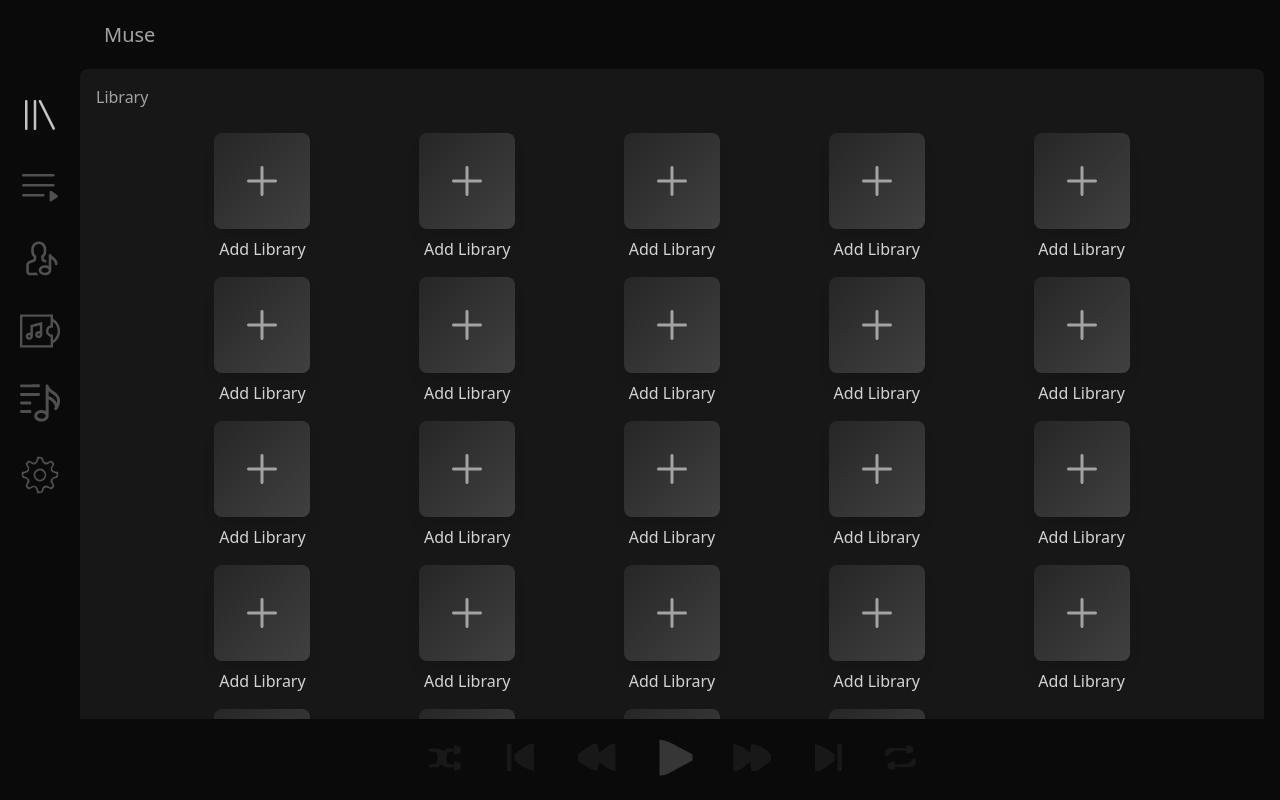
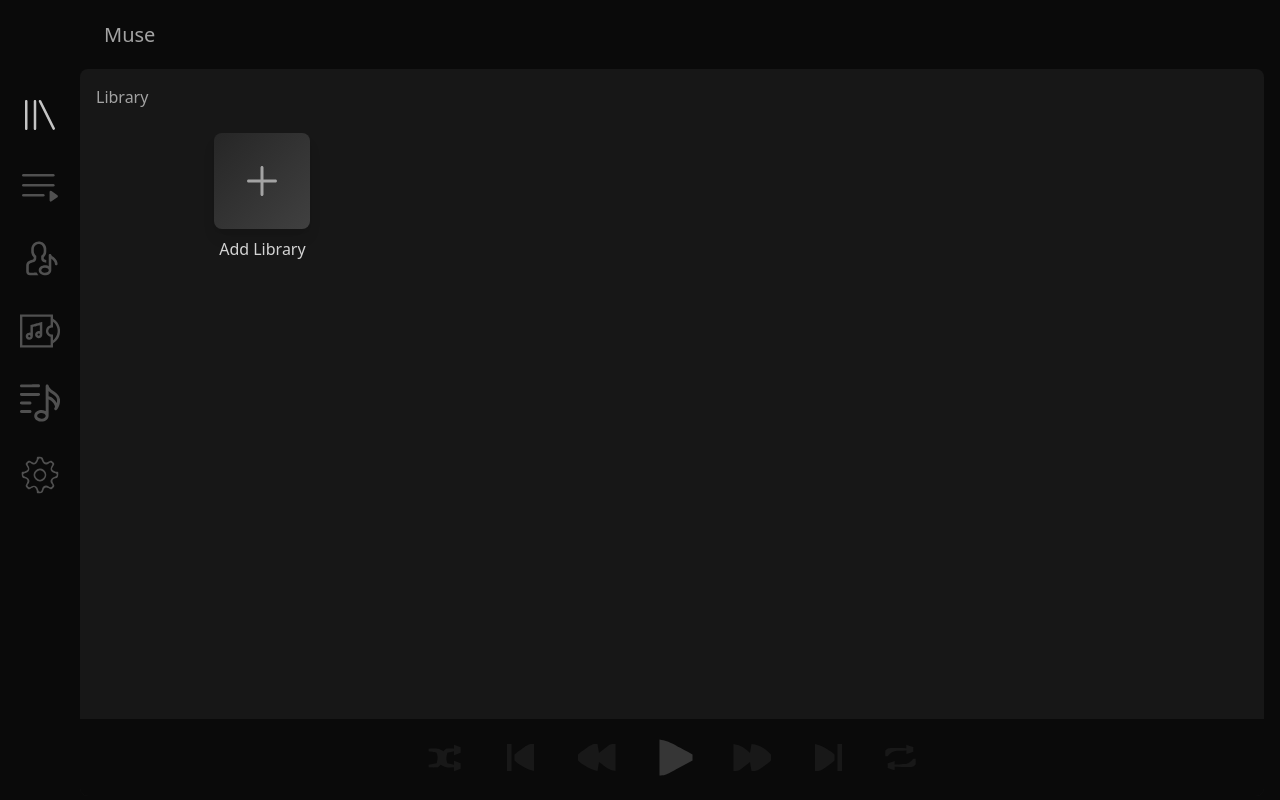
Before and after one commit to ln64-git/muse, a React (Vite) app: page / in a window 1280 px wide. Built offline with nearby package versions, Linux system fonts and the light colour scheme.

Commit message:
linked to settings page

```diff
--- a/src/app/App.tsx
+++ b/src/app/App.tsx
@@ -1,5 +1,5 @@
 import "./App.css";
-import Display from "../components/display";
+import Router from "../components/router";
 import Header from "../components/header";
 import Player from "../components/player";
 import Sidebar from "../components/sidebar";
@@ -14,7 +14,7 @@ function App() {
           <div className="flex-grow h-full bg-neutral-950 pr-4 pb-1 overflow-hidden">
             <div className="bg-neutral-900 rounded-lg h-full flex flex-col">
               <div className="flex-grow overflow-y-auto">
-                <Display />
+                <Router />
               </div>
               <Player />
             </div>
--- a/src/components/display.tsx
+++ b/src/components/router.tsx
@@ -6,7 +6,7 @@ import Playlist from "../pages/playlist";
 import Settings from "../pages/settings";
 import Songs from "../pages/songs";
 
-export default function Display() {
+export default function Router() {
   const currentPage = useUserStore((state) => state.currentPage);
 
   const renderPage = () => {
--- a/src/components/sidebar.tsx
+++ b/src/components/sidebar.tsx
@@ -4,6 +4,7 @@ function SidebarIcon({ src }: { src: string }) {
   const setCurrentPage = useUserStore((state) => state.setCurrentPage);
   const currentPage = useUserStore((state) => state.currentPage);
   const page = src.replace("/sidebar/", "").replace(".svg", "");
+  console.log("page: ", page);
 
   const isActive = currentPage === page;
 
--- a/src/pages/library.tsx
+++ b/src/pages/library.tsx
@@ -1,11 +1,22 @@
+import { useUserStore } from "../lib/zustand/user-store";
+
 export default function Library() {
+  const setCurrentPage = useUserStore((state) => state.setCurrentPage);
+
+  const handleClick = () => {
+    console.log("Clicked");
+    setCurrentPage("settings");
+  };
+
   return (
     <div>
       <div className="font-light pb-4">Library</div>
       <div className="p-2 grid grid-cols-2 sm:grid-cols-3 md:grid-cols-4 lg:grid-cols-5 gap-4 mx-auto max-w-5xl">
-        {Array.from({ length: 24 }, (_, index) => (
-          <LibraryCard key={index} />
-        ))}
+        {/* {Array.from({ length: 1 }, (_, index) => ( */}
+        <div onClick={handleClick}>
+          <LibraryCard />
+        </div>
+        {/* ))} */}
       </div>
     </div>
   );
--- a/src/pages/settings.tsx
+++ b/src/pages/settings.tsx
@@ -67,7 +67,8 @@ export default function Settings() {
           <textarea
             className="bg-neutral-950 p-2 px-4 rounded-md outline-none resize-none"
             placeholder="Enter directories, one per line"
-            rows={4}
+            rows={3}
+            wrap="off"
             onChange={handleTextareaChange}
             value={textareaContent}
           />
```
